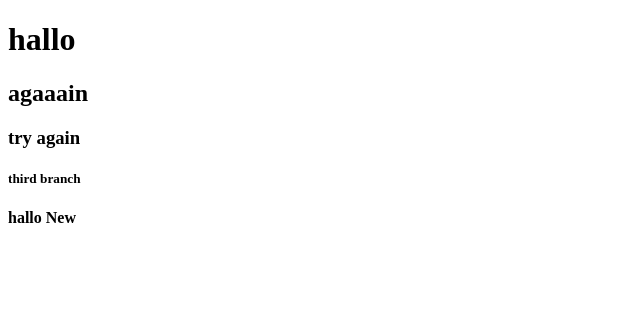
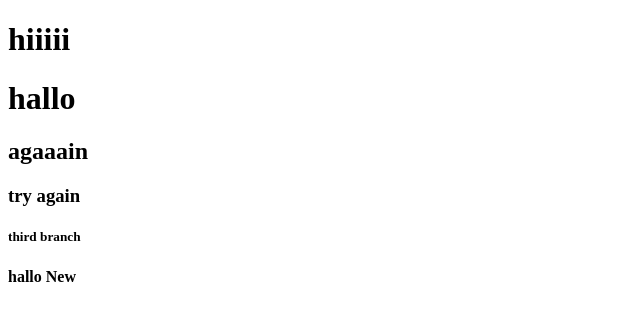
Before and after one commit to MAriamJu44/my-first-git, a plain HTML site: page index.html in a window 1280 px wide. Shown: the whole page, without its empty margins (0-640 px from the left). Drawn offline with Linux system fonts and the light colour scheme.

Commit message:
Update index.html

```diff
--- a/index.html
+++ b/index.html
@@ -6,6 +6,7 @@
     <title>Document</title>
   </head>
   <body>
+    <h1> hiiiii<h1>
     <h1>hallo</h1>
     <h2> agaaain</h2>
     <h3>try again</h3>
```
